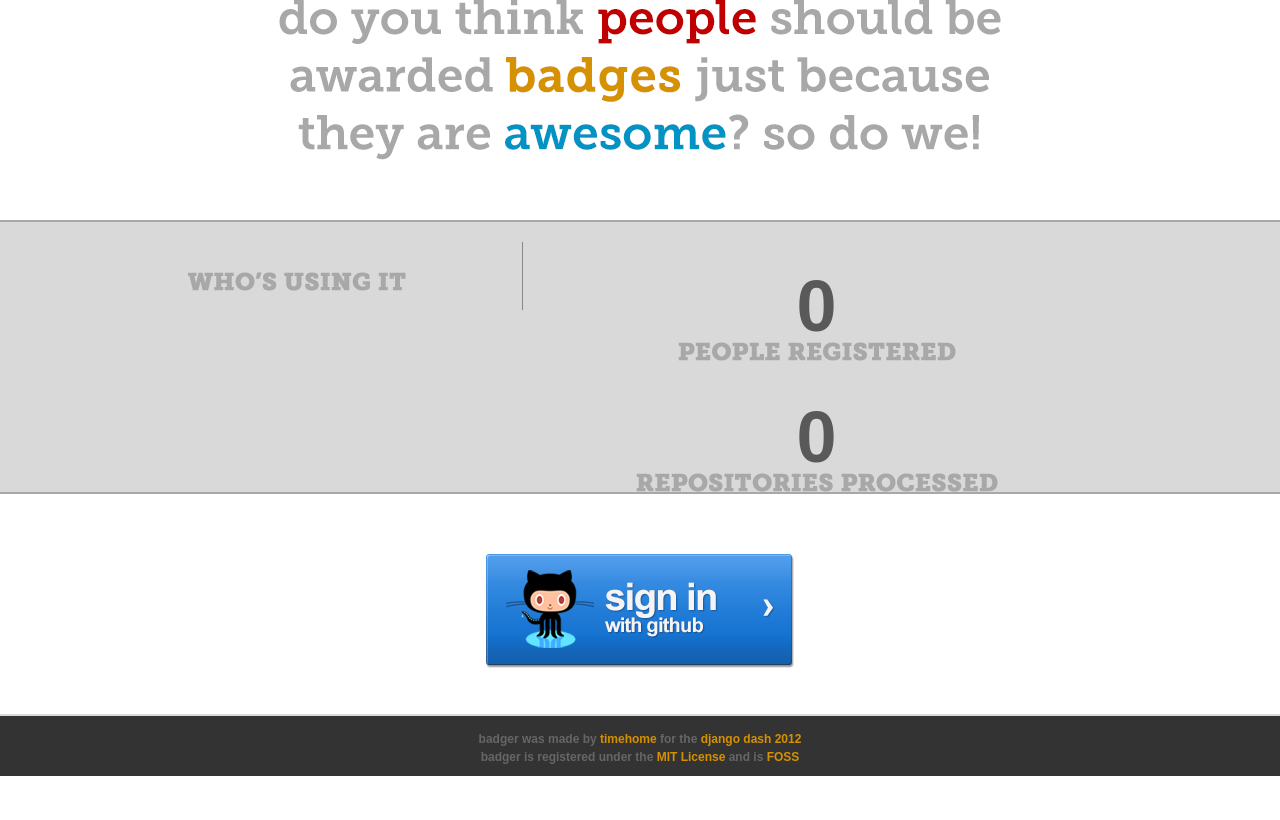
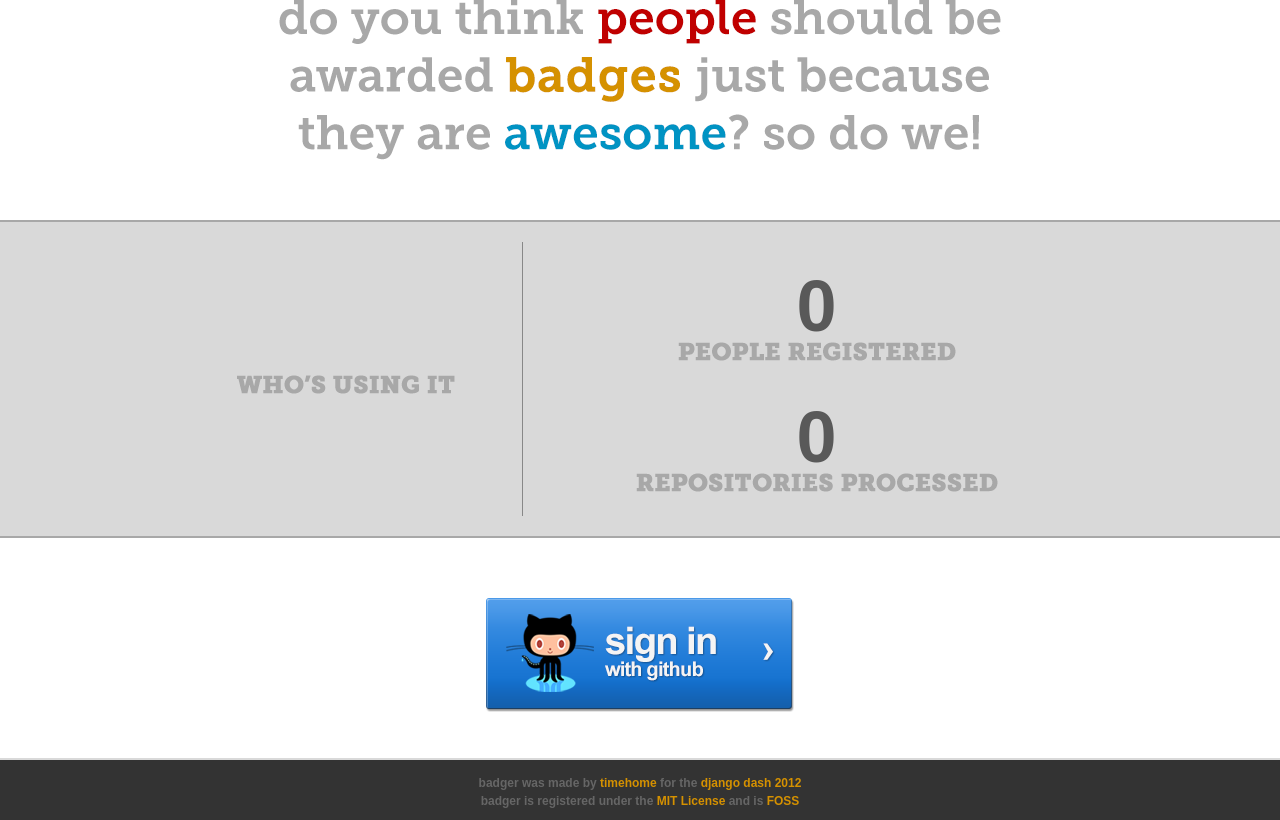
Before and after one commit to timehome/djangodash2012, a Django app: page / in a window 1280 px wide. Shown: the part 244-1064 px from the top of the page. Before the commit the page ends 1020 px from the top, so only its background shows below. Run offline with Django 3.2, Linux system fonts and the light colour scheme; data that the repository does not hold is empty.

Commit message:
LAnding page fixed

```diff
--- a/badger/badger/static/badger/css/landing.css
+++ b/badger/badger/static/badger/css/landing.css
@@ -28,22 +28,34 @@ header > h2 {
 
 .stats .whos-using {
     float: left;
+    display: table;
     width: 352px;
+    height: 255px;
     padding-bottom: 19px;
     margin: 20px 0;
     border-right: solid 1px #888;
 }
 
+.stats .whos-using .table-layout {
+    display: table-cell;
+    vertical-align: middle;
+    text-align: center;
+}
+
 .stats .whos-using ul {
     overflow: hidden;
-    margin-top: 30px;
-    width: 260px;
+    display: inline-block;
+    margin: 30px auto 0 auto;
 }
 
 .stats .whos-using li {
     float: left;
     margin-right: 20px;
     margin-bottom: 20px;
+}
+
+.stats .whos-using li:last-child {
+    margin-right: 0;
 }
 
 .stats .whos-using li:nth-child(4n+4) {
@@ -60,7 +72,7 @@ header > h2 {
     background: url('../img/whosusing.png') 0 0 no-repeat;
     width: 218px;
     height: 19px;
-    margin-left: 18px;
+    margin: 0 auto;
 }
 
 .stats .numbers {
--- a/badger/badger/templates/badger/index.html
+++ b/badger/badger/templates/badger/index.html
@@ -16,12 +16,14 @@
     <div class="stats">
         <div class="container">
             <div class="whos-using">
+                <div class="table-layout">
                     <ul>
                         {% for profile in users %}
                             <li><a href="/profile/{{ profile.slug }}"><img src="{{ profile.thumb_url }}"></a></li>
                         {% endfor %}
                     </ul>
                     <div class="image"></div>
+                </div>
             </div>
             <div class="numbers">
                 <div class="registered">
--- a/badger/user_profile/static/profile/css/profile.css
+++ b/badger/user_profile/static/profile/css/profile.css
@@ -41,7 +41,7 @@ header .toolbar a.my-profile:hover {
 
 header .photo {
     float: left;
-    margin: 30px 34px 0 40px;
+    margin: 30px 34px 0 0;
     margin-right: 34px;
 }
 
```
Lines whose indentation alone changed are shown as unchanged.
